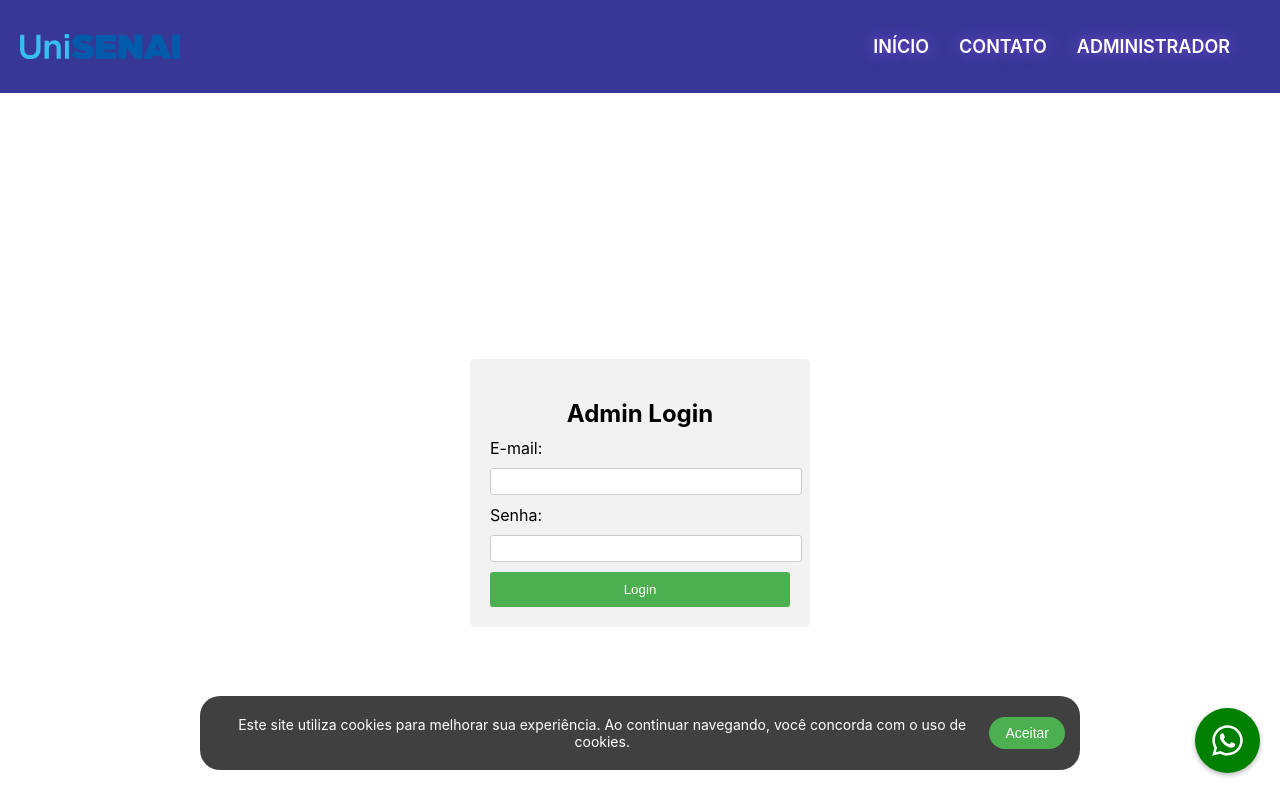
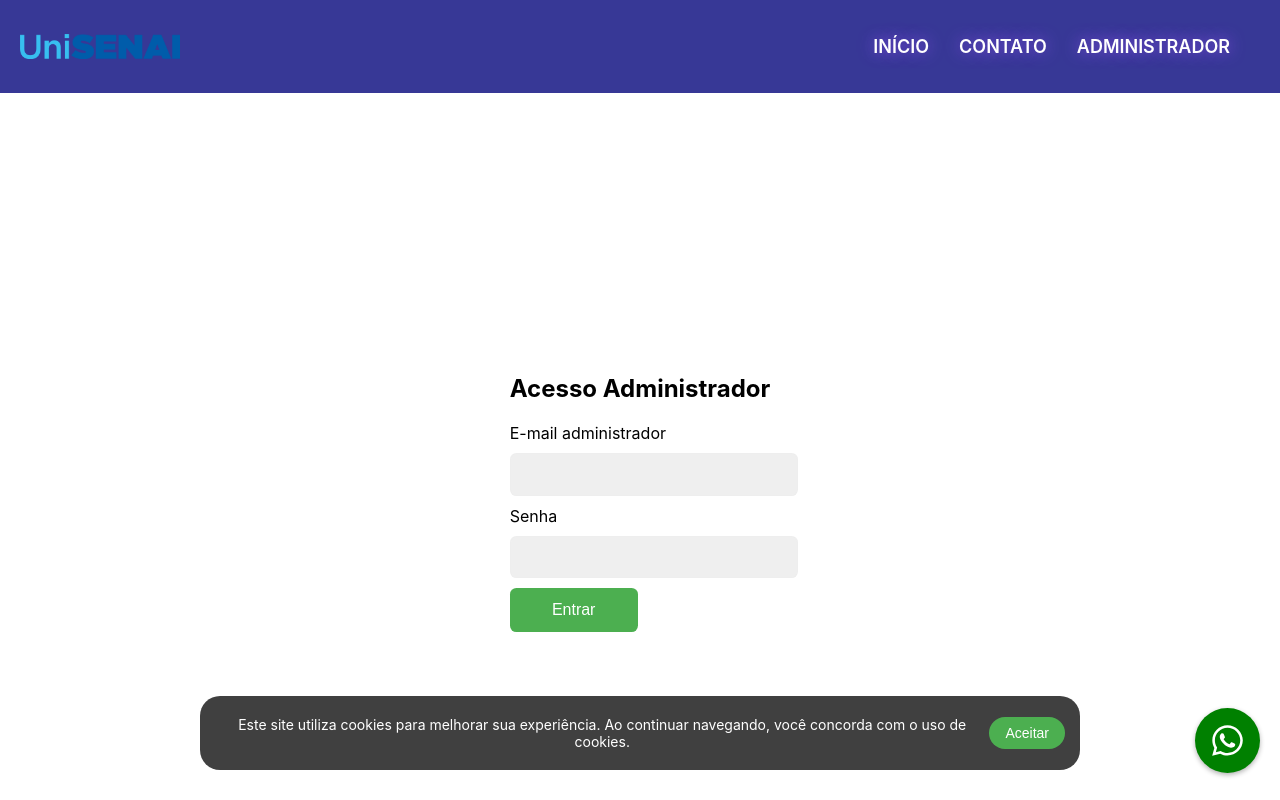
Before and after one commit to Mateushrb/Achados-e-Perdidos, a React (Create React App) app in the folder aep-website/: page /login in a window 1280 px wide. Shown: the top 800 px of the page. Built offline with nearby package versions, Linux system fonts and the light colour scheme; the HTML template or start-up script is replaced by a standard one.

Commit message:
feat(Loginform) adjust loginform

```diff
--- /dev/null
+++ b/aep-website/src/Hooks/useForm.js
@@ -0,0 +1,43 @@
+import { useState } from 'react'
+
+const types = {
+    email: {
+        regex: /^(([^<>()[\].,;:\s@"]+(\.[^<>()[\].,;:\s@"]+)*)|(".+"))@(([^<>()[\].,;:\s@"]+\.)+[^<>()[\].,;:\s@"]{2,})$/i,
+        message: 'Preencha um email válido',
+    }
+}
+
+const useForm = (type) => {
+    const [value, setValue] = useState('');
+    const [error, setError] = useState(null);
+
+    function validate(value) {
+        if (type === false) return true;
+        if (value.length === 0) {
+            setError('Preencha um valor.')
+        } else if (types[type] && !types[type].regex.test(value)) {
+            setError(types[type].message);
+            return false;
+        } else {
+            setError(null);
+            return true;
+        }
+    }
+
+    function onChange({ target }) {
+        if (error) validate(target.value);
+        setValue(target.value)
+    }
+
+
+    return {
+        value,
+        setValue,
+        onChange,
+        error,
+        validate: () => validate(value),
+        onBlur: () => validate(value)
+    }
+}
+
+export default useForm
--- a/aep-website/src/pages/Login/LoginForm.js
+++ b/aep-website/src/pages/Login/LoginForm.js
@@ -1,17 +1,39 @@
 import React from 'react';
+import Input from './components/Input';
+import Button from './components/Button';
+import useForm from '../../Hooks/useForm';
 
-const LoginForm = ({ handleEmailChange, handlePasswordChange, handleSubmit }) => {
+const LoginForm = () => {
+  const username = useForm('email');
+  const password = useForm();
+
+  function handleSubmit(e) {
+    e.preventDefault();
+
+    if (username.validate() && password.validate()) {
+      fetch('http://45.235.53.125:8080/administradores', {
+        method: 'POST',
+        headers: {
+          'Content-Type': 'application/json'
+        },
+      }).then((response) => {
+        console.log(response)
+        return response.json();
+      }).then((json) => {
+        console.log(json)
+      })
+    }
+  }
+
   return (
-    <form className='container__login-form' onSubmit={handleSubmit}>
-      <h2>Admin Login</h2>
-      <label htmlFor="email">E-mail:</label>
-      <input type="email" id="email" onChange={handleEmailChange} />
-
-      <label htmlFor="password">Senha:</label>
-      <input type="password" id="password" onChange={handlePasswordChange} />
-
-      <button className='btn__login-form' type="submit">Login</button>
-    </form>
+    <section>
+      <h1>Acesso Administrador</h1>
+      <form action='' onSubmit={handleSubmit}>
+        <Input label='E-mail administrador' type='texto' name='username' {...username} />
+        <Input label='Senha' type='password' name='password' {...password} />
+        <Button>Entrar</Button>
+      </form>
+    </section>
   );
 };
 
--- /dev/null
+++ b/aep-website/src/pages/Login/components/Button.js
@@ -0,0 +1,10 @@
+import React from 'react'
+import './ButtonStyles.css'
+
+const Button = ({ children, ...props}) => {
+  return (
+    <button className='button__container' {...props} >{children}</button>
+  )
+}
+
+export default Button
--- /dev/null
+++ b/aep-website/src/pages/Login/components/ButtonStyles.css
@@ -0,0 +1,23 @@
+.button__container {
+    font-size: 16px;
+    cursor: pointer;
+    border: none;
+    border-radius: 0.4rem;
+    background-color: #4caf50;
+    color: #fff;
+    padding: 0.8rem 1.2rem;
+    box-sizing: border-box;
+    transition: 0.1s;
+    min-width: 8rem;
+}
+
+.button__container:hover,
+.button__container:focus {
+    outline: none;
+    box-shadow: 0 0 0 3px rgb(170, 255, 170);
+}
+
+.button__container:disabled {
+    opacity: 0.5;
+    cursor: wait;
+}
--- /dev/null
+++ b/aep-website/src/pages/Login/components/Input.js
@@ -0,0 +1,21 @@
+import React from 'react'
+import './InputStyles.css'
+
+
+const Input = ({ label, name, type, value, onChange, error, onBlur }) => {
+  return (
+    <div>
+      <label htmlFor={name}>{label}</label>
+      <input className='input__container'
+        id={name}
+        name={name}
+        type={type}
+        onChange={onChange}
+        value={value}
+        onBlur={onBlur} />
+      {error && <p className='input__error'>{error}</p>}
+    </div>
+  )
+}
+
+export default Input
--- /dev/null
+++ b/aep-website/src/pages/Login/components/InputStyles.css
@@ -0,0 +1,30 @@
+.input__container {
+    border:  1px solid #eeee;
+    display: block;
+    width: 100%;
+    padding: 0.8rem;
+    border-radius: 0.4rem;
+    background-color: #eeee;
+    transition: 0.2s;
+}
+
+.input__container:focus,
+.input__container:hover {
+    outline: none;
+    border-color: #373896;
+    background: #fff;
+    box-shadow: #4f51d6;
+}
+
+.label {
+    display: block;
+    font-size: 1rem;
+    line-height: 1;
+    padding-bottom: 0.5rem;
+}
+
+.input__error {
+    color: #f31;
+    font-size: .875rem;
+    margin-top: .25rem;
+}
```
